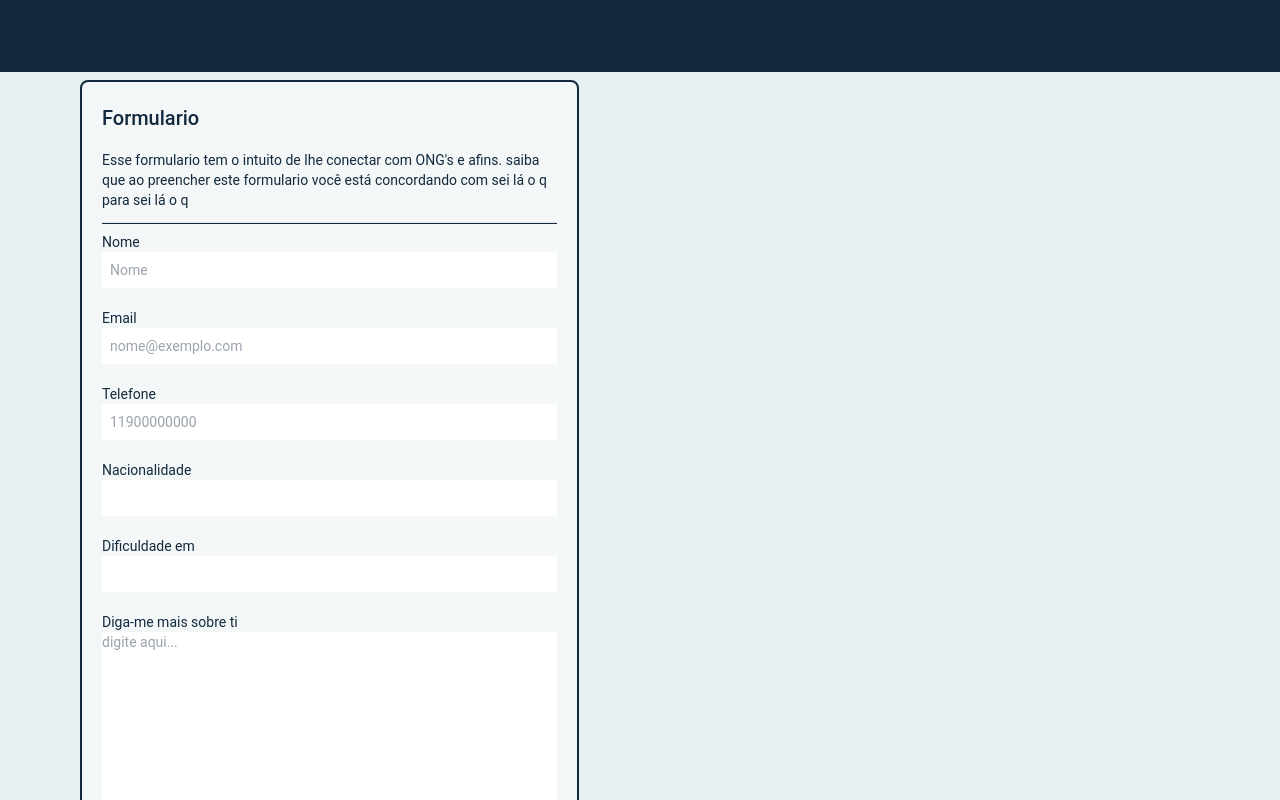
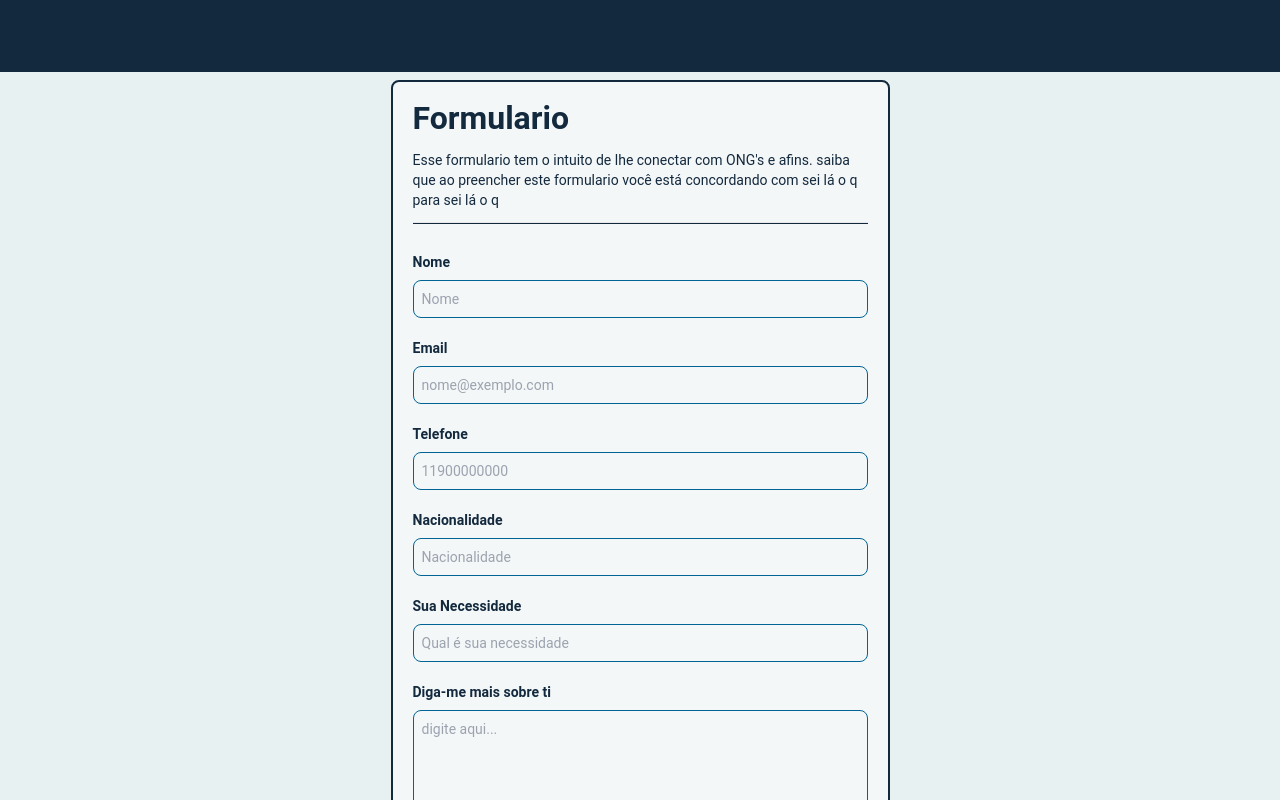
Before and after one commit to Kiro-tagama/imigrantes-a3, an Angular app: page /form in a window 1280 px wide. Built offline with nearby package versions, Linux system fonts and the light colour scheme; some icons are missing.

Commit message:
up geral

```diff
--- a/src/app/pages/education/education.component.css
+++ b/src/app/pages/education/education.component.css
@@ -37,6 +37,7 @@ hr{
 .card a{
   @apply bg-brand-900 text-brand-100 text-center font-medium text-base p-2 rounded-lg hover:bg-brand-500 hover:text-brand-900
 }
+h2{font-weight: bold;}
 
 @media (max-width:640px) {
   .areaCards{
--- a/src/app/pages/education/education.component.html
+++ b/src/app/pages/education/education.component.html
@@ -67,7 +67,7 @@
 
       <hr>
        <!-- esse -->
-      <mat-expansion-panel  hideToggle >
+      <!-- <mat-expansion-panel  hideToggle >
         <mat-expansion-panel-header class="py-2 h-20">
           <mat-panel-title class="flex flex-row justify-between">
             <div class="titulo">
@@ -87,7 +87,7 @@
         </div>
       </mat-expansion-panel>
 
-      <hr>
+      <hr> -->
 
       <mat-expansion-panel  hideToggle >
         <mat-expansion-panel-header class="py-2 h-20">
@@ -134,11 +134,11 @@
     </mat-accordion>
 
 
-    <h2>
+    <!-- <h2>
       Cursos presenciais
     </h2>
     <div class="">
-      <!-- <a href="mailto:caritassp@caritassp.org.br">Send email</a> -->
+      <a href="mailto:caritassp@caritassp.org.br">Send email</a>
 
       <div>
         <h2>
@@ -176,7 +176,7 @@
         </div>
       </div>
 
-    </div>
+    </div> -->
 
 
 
--- a/src/app/pages/form/form.component.css
+++ b/src/app/pages/form/form.component.css
@@ -1,15 +1,21 @@
 .box{
     @apply p-5 rounded-lg bg-[#f4f7f8] border-2 border-brand-900 max-w-[499px]
 }
+h1{
+    font-weight: bold;
+    font-size: 2rem;
+  }
 hr{
     @apply my-2 h-0.5 bg-brand-900
 }
 form{
     @apply flex flex-col
 }
-input{
-    @apply p-2
+input,textarea{
+    @apply p-2 mt-2 bg-transparent border-[.8px] border-brand-700 focus:ring-2 focus:ring-brand-700 outline-none rounded-lg
 }
+textarea{ min-height: 50px;height: 100px;}
+label{font-weight: bold;}
 button{
     @apply p-2 rounded-md text-center border-2 text-brand-900 border-brand-900 hover:bg-brand-900 hover:text-brand-100 w-full mt-2
 }
--- a/src/app/pages/form/form.component.html
+++ b/src/app/pages/form/form.component.html
@@ -1,11 +1,12 @@
-<div class="config-pd">
+<div class="config-pd flex justify-center items-center">
 
   <div class="box">
     <div>
-      <h2>Formulario</h2>
+      <h1>Formulario</h1>
       <p>Esse formulario tem o intuito de lhe conectar com ONG's e afins. saiba que ao preencher este formulario você está concordando com sei lá o q para sei lá o q</p>
     </div>
     <hr>
+    <br>
     <form (submit)="onAdicionarCliente(clienteForm)" #clienteForm="ngForm">
       <label for="">Nome</label>
       <input type="text" placeholder="Nome" name='nome' ngModel #nome="ngModel">
@@ -17,13 +18,13 @@
       <input type="tel" placeholder="11900000000" name='fone' ngModel #fone="ngModel">
       <br>
       <label for="">Nacionalidade</label>
-      <input name="nacionalidade" ngModel #nacionalidade="ngModel" id="nacionalidade" list="text">
+      <input name="nacionalidade" placeholder="Nacionalidade" ngModel #nacionalidade="ngModel" id="nacionalidade" list="text">
       <br>
       <!-- <label for="">Nacionalidade</label>
       <input type="text" placeholder="Nacionalidade" name='nacionalidade' ngModel #nacionalidade="ngModel">
       -->
-      <label for="">Dificuldade em</label>
-      <input name="dific" ngModel #dific="ngModel" id="Dific" list="dific">
+      <label for="">Sua Necessidade</label>
+      <input name="dific" placeholder="Qual é sua necessidade" ngModel #dific="ngModel" id="Dific" list="dific">
       <br>
 
       <label for="">Diga-me mais sobre ti</label>
@@ -31,7 +32,7 @@
       <textarea name='desc' ngModel #desc="ngModel" id="" cols="30" rows="10" placeholder="digite aqui..."></textarea>
       <br>
 
-      <button type="submit">Enviar</button>
+      <button type="submit" class="font-bold text-base">Enviar</button>
     </form>
 
   </div>
--- a/src/app/pages/habitation/habitation.component.css
+++ b/src/app/pages/habitation/habitation.component.css
@@ -0,0 +1,7 @@
+h1{
+  font-weight: bold;
+  font-size: 2rem;
+}
+.box{
+  @apply p-5 rounded-lg bg-[#f4f7f8] my-2
+}
--- a/src/app/pages/habitation/habitation.component.html
+++ b/src/app/pages/habitation/habitation.component.html
@@ -1,3 +1,15 @@
 <div class="config-pd">
-<h1>habitação</h1>
+  <h1>Moradia</h1>
+  <div class="box">
+    <p>A maioria das vagas dos abrigos está aberta para brasileiros e estrangeiros em situação de vulnerabilidade. Os abrigos costumam ter limites em relação ao período de estadia, os quais vão desde apenas uma noite até vários meses.</p>
+    <p>
+      Se você chegar no país e não tiver lugar para ficar, deve procurar o
+    <a href="https://aplicacoes.mds.gov.br/sagi/mops/serv-cras.php?s=1&codigo=140010" style="text-decoration:underline ;">Centro de Referência Especializado de Assistência Social</a>
+      mais próximo para informações (de segunda a sexta-feira, 08-18h). A estadia nos abrigos públicos é gratuita.
+    </p>
+  </div>
+
+  <div>
+
+  </div>
 </div>
--- a/src/app/pages/health/health.component.css
+++ b/src/app/pages/health/health.component.css
@@ -0,0 +1,10 @@
+h1{
+  font-weight: bold;
+  font-size: 2rem;
+}
+.box{
+  @apply p-5 rounded-lg bg-[#f4f7f8] my-2
+}
+hr{
+  @apply my-2 h-0.5 bg-brand-900
+}
--- a/src/app/pages/health/health.component.html
+++ b/src/app/pages/health/health.component.html
@@ -1,3 +1,34 @@
 <div class="config-pd">
-  <p>health works!</p>
+  <h1>Saúde</h1>
+
+  <div class="box">
+    <p>A legislação brasileira assegura que os serviços do Sistema Único de Saúde (SUS) são universais, gratuitos e de acesso igualitário por todos os indivíduos presentes em território brasileiro. Todos os cidadãos, inclusive os solicitantes de refúgio e refugiados, têm direito de ser atendidos em qualquer unidade pública de saúde.</p>
+
+    <div class="md:grid md:grid-cols-2 mb-[12px]">
+      <div class="">
+        <p>
+        Para tanto, você deve apresentar o seu <b>CPF e protocolo provisório ou RNE em qualquer hospital, clínica ou posto de saúde e solicitar o seu Cartão SUS</b>. Este cartão é gratuito e pode ser utilizado em qualquer unidade de saúde pública do território nacional.
+        </p>
+        <p>No Brasil, os pais têm a obrigação de vacinar seus filhos. As crianças filhas de solicitantes de refúgio e refugiados podem obter gratuitamente as vacinas em postos de saúde públicos. Para saber quais as vacinas que o seu filho deve tomar, consulte o calendário de vacinação nos postos de saúde da sua cidade.</p>
+      </div>
+      <div class="flex justify-center items-center">
+        <img src="https://upload.wikimedia.org/wikipedia/commons/thumb/0/0b/Logo_SUS.svg/2560px-Logo_SUS.svg.png" alt="SUS" srcset="" width="400">
+      </div>
+    </div>
+
+
+  </div>
+
+  <h2 class="font-bold">Números de emergência no Brasil</h2>
+
+  <div class="box">
+    <div *ngFor="let item of numeros ">
+      <div class="flex flex-row flex-wrap w-full font-bold text-lg">
+        <p class="w-[150px]">{{item.nome}}</p>
+        <p style="margin-left:5px ;">{{item.numero}}</p>
+      </div>
+        <p *ngIf="item.desc != null || undefined">{{item.desc}}</p>
+      <hr>
+    </div>
+  </div>
 </div>
--- a/src/app/pages/health/health.component.ts
+++ b/src/app/pages/health/health.component.ts
@@ -6,7 +6,42 @@ import { Component, OnInit } from '@angular/core';
   styleUrls: ['./health.component.css','../../app.component.css']
 })
 export class HealthComponent implements OnInit {
+  numeros=[
+    {nome:'Polícia Militar',numero:'190'},
+    {nome:'Bombeiros ',numero:'193'},
+    {nome:'Polícia Civil ',numero:'197'},
+    {nome:'Disque denúncia ',numero:'118 ',desc:'(O Disque-Denúncia é um serviço de combate ao crime, operacional em alguns estados no Brasil.)'},
+    {nome:'Guarda Municipal ',numero:'153'},
+    {nome:'Polícia Rodoviária Estadual ',numero:'198'},
+    {nome:'Defesa Civil ',numero:'199 ',desc:'(A defesa civil ou proteção civil é o conjunto de ações preventivas, de socorro, assistenciais e reconstrutivas destinadas a evitar ou minimizar os desastres naturais e os incidentes tecnológicos)'},
+    {nome:'Samu ',numero:'192 ',desc:'( é um serviço brasileiro de atendimento médico pré-hospitalar, acionado em casos de emergência.)'},
 
+    {nome:'Detran ',numero:'154 ',desc:'( Departamento Estadual de Trânsito e dentre os principais serviços oferecidos por esse órgão estão: emissão e renovação de CNHs, licenciamento e transferência de veículos.)'},
+    {nome:'Direitos Humanos ',numero:'100 ',desc:'( Direitos humanos trata  dos direitos básicos de todos os seres humanos. São direitos civis e políticos; direitos econômicos, sociais e culturais; direitos difusos e coletivos.)'},
+    {nome:'Centro de valorização da vida ',numero:'141 ',desc:'(realiza apoio emocional e prevenção do suicídio, atendendo voluntária e gratuitamente todas as pessoas que querem e precisam conversar, sob total sigilo por telefone, email e chat 24 horas todos os dias.)'},
+    {nome:'Prevenção às drogas ',numero:'132'},
+    {nome:'Conselho Tutelar ',numero:'125 ',desc:'(encarregado pela sociedade de zelar pelo cumprimento dos direitos da criança e do adolescente.)'},
+    {nome:'Delegacia da mulher ',numero:'180 ',desc:'(Central de Atendimento à Mulher (gratuito e com atendimento 24 horas que auxilia e orienta as mulheres vítimas de violência)'},
+    {nome:'Disque ouvidoria ',numero:'162 ',desc:'(intermedia as relações entre os cidadãos que as demandam e os órgãos ou entidades aos quais pertencem, promovendo a qualidade da comunicação entre eles)'},
+    {nome:'Disque prefeitura ',numero:'156'},
+    {nome:'Tribunal de justiça ',numero:'159'},
+
+    {nome:'SUS ',numero:'136 ',desc:'(ouvidoria do sistema público de saúde) '},
+    {nome:'Secretaria de saúde ',numero:'160'},
+    {nome:'Vigilância sanitária ',numero:'150'},
+    {nome:'Previdência ',numero:'135'},
+    {nome:'Receita Federal ',numero:'146'},
+    {nome:'Defensoria pública ',numero:'162'},
+    {nome:'Ministério Público ',numero:'129'},
+    {nome:'Disque eleitor ',numero:'148'},
+    {nome:'Delegacia do trabalho ',numero:'158'},
+
+    {nome:'Procon ',numero:'151 '},
+    {nome:'Água e esgoto ',numero:'115'},
+    {nome:'Energia Elétrica ',numero:'116'},
+    {nome:'Gás encanado ',numero:'117'},
+
+  ]
   constructor() { }
 
   ngOnInit(): void {
```
